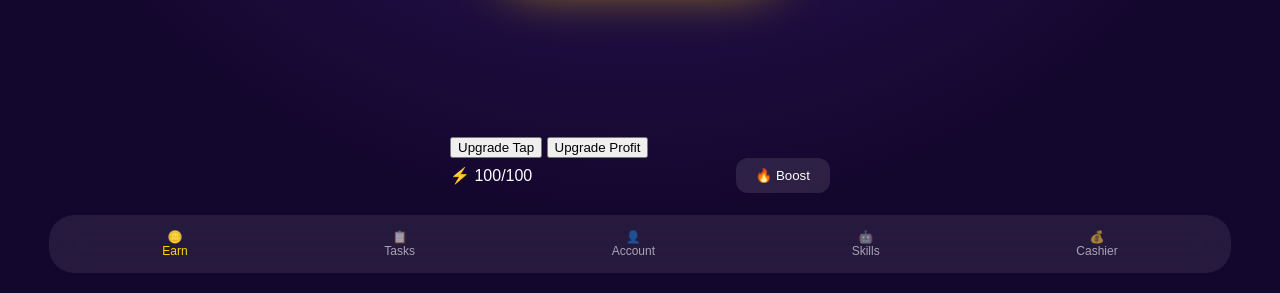
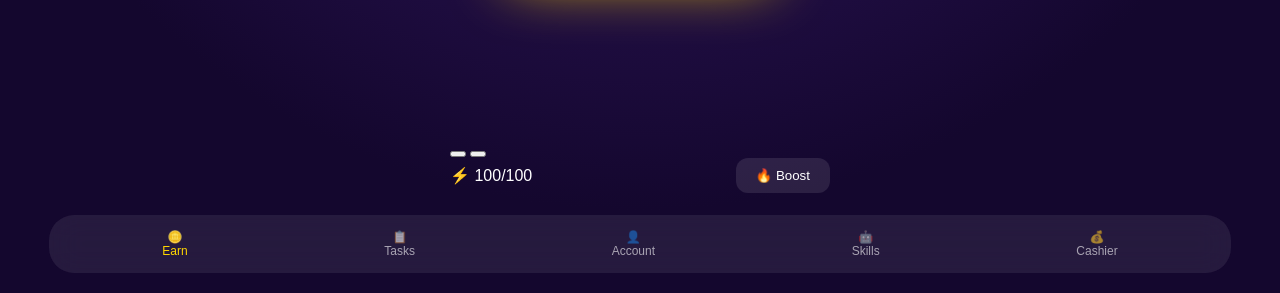
Before and after one commit to Akshaymade12/PupByteTapApp, a website: page index.html in a window 1280 px wide. Shown: the part 507-800 px from the top of the page. Drawn offline with Linux system fonts and the light colour scheme; no server answers.

Commit message:
Update full index.html

```diff
--- a/index.html
+++ b/index.html
@@ -30,8 +30,8 @@
   </div>
 
   <div class="upgrade-section">
-  <button id="upgradeTapBtn">Upgrade Tap</button>
-  <button id="upgradeProfitBtn">Upgrade Profit</button>
+  <button id="upgradeTapBtn"></button>
+  <button id="upgradeProfitBtn"></button>
   </div>
 
   <!-- Energy -->
```
